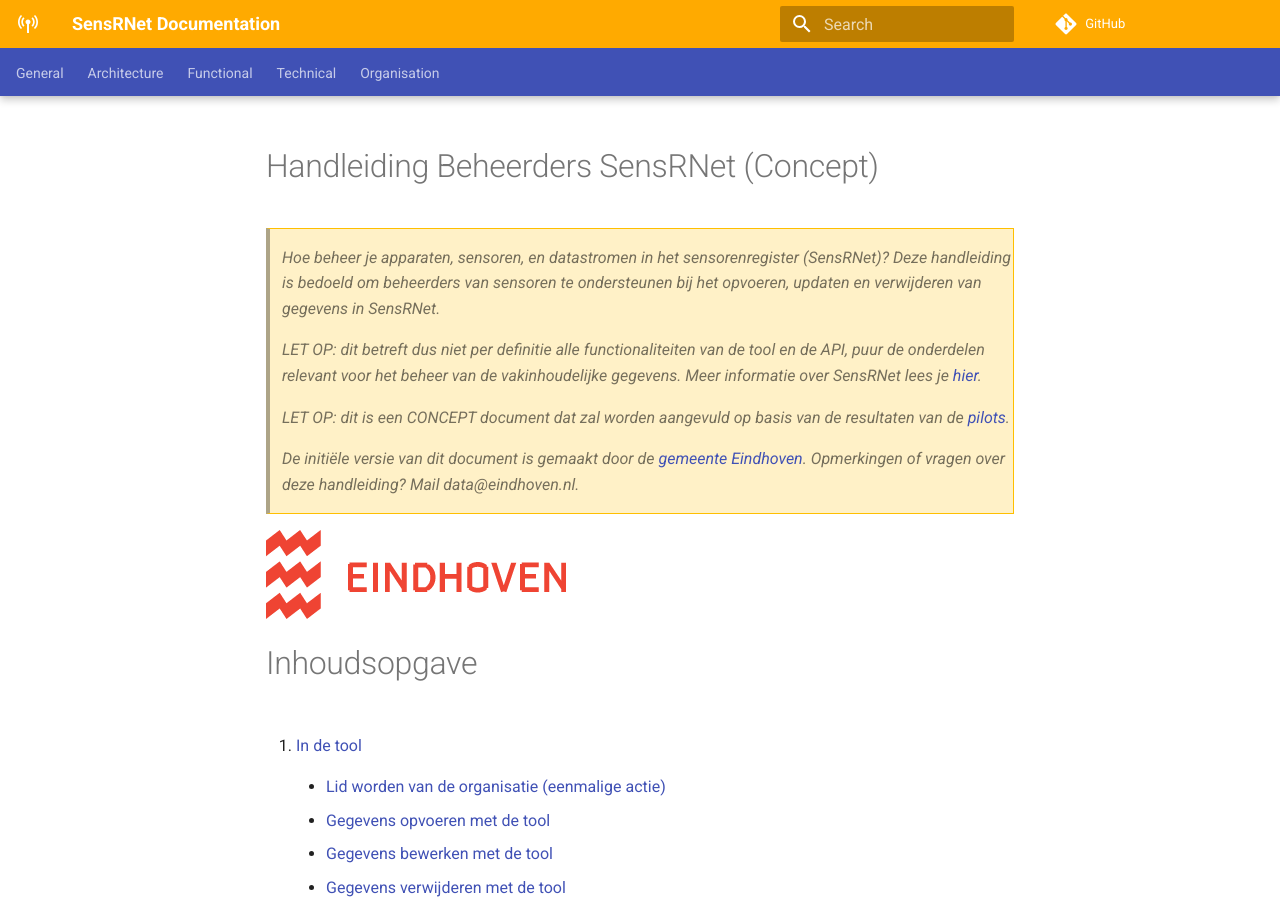
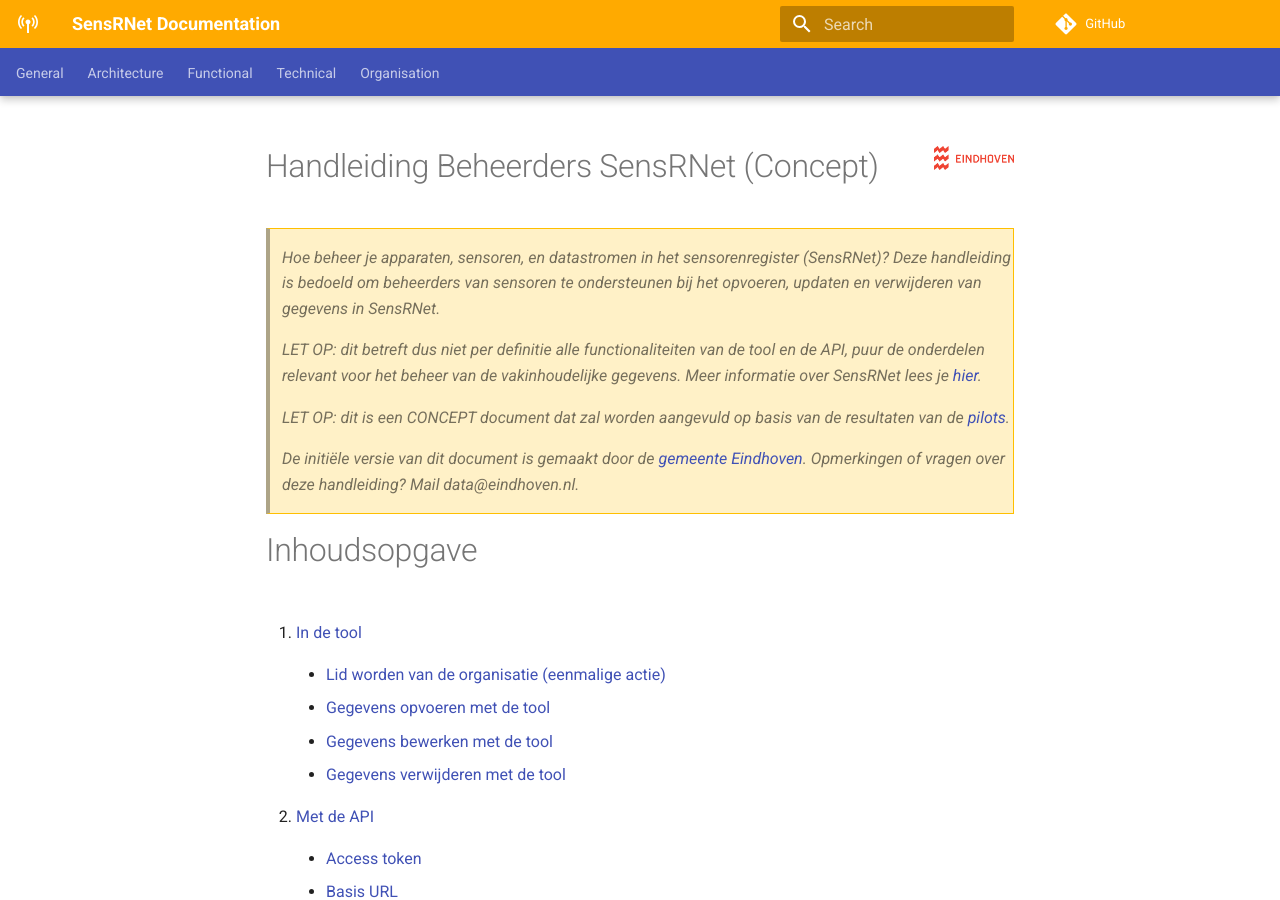
Before and after one commit to kadaster-labs/sensrnet-home, an MkDocs documentation site: the page built from docs/AdminManualNL.md, in a window 1280 px wide and 900 px high. Built offline with MkDocs 1.6.1 and Material for MkDocs 9.7.7, drawn with Linux system fonts in a browser that asks for light colours; comment, search, counter and statistics services are not loaded.

Commit message:
Update AdminManualNL.md

```diff
--- a/docs/AdminManualNL.md
+++ b/docs/AdminManualNL.md
@@ -1,4 +1,4 @@
-# Handleiding Beheerders SensRNet (Concept)
+# Handleiding Beheerders SensRNet (Concept) <img src="https://github.com/kadaster-labs/sensrnet-home/blob/Beheerdershandleiding/docs/img/AdminManualNL/EindhovenLogo.png" width="80" align="right">
 
 > _Hoe beheer je apparaten, sensoren, en datastromen in het sensorenregister (SensRNet)? Deze handleiding is bedoeld om beheerders van sensoren te ondersteunen bij het opvoeren, updaten en verwijderen van gegevens in SensRNet._
 
@@ -8,8 +8,6 @@
 > _LET OP: dit is een CONCEPT document dat zal worden aangevuld op basis van de resultaten van de [pilots](https://kadaster-labs.github.io/sensrnet-home/Pilots/)._
 
 > _De initiële versie van dit document is gemaakt door de [gemeente Eindhoven](https://www.eindhoven.nl/). Opmerkingen of vragen over deze handleiding? Mail data@eindhoven.nl._
-
-![SensRNet-Applicatie](img/AdminManualNL/EindhovenLogo.png)
 
 # Inhoudsopgave
 
```
